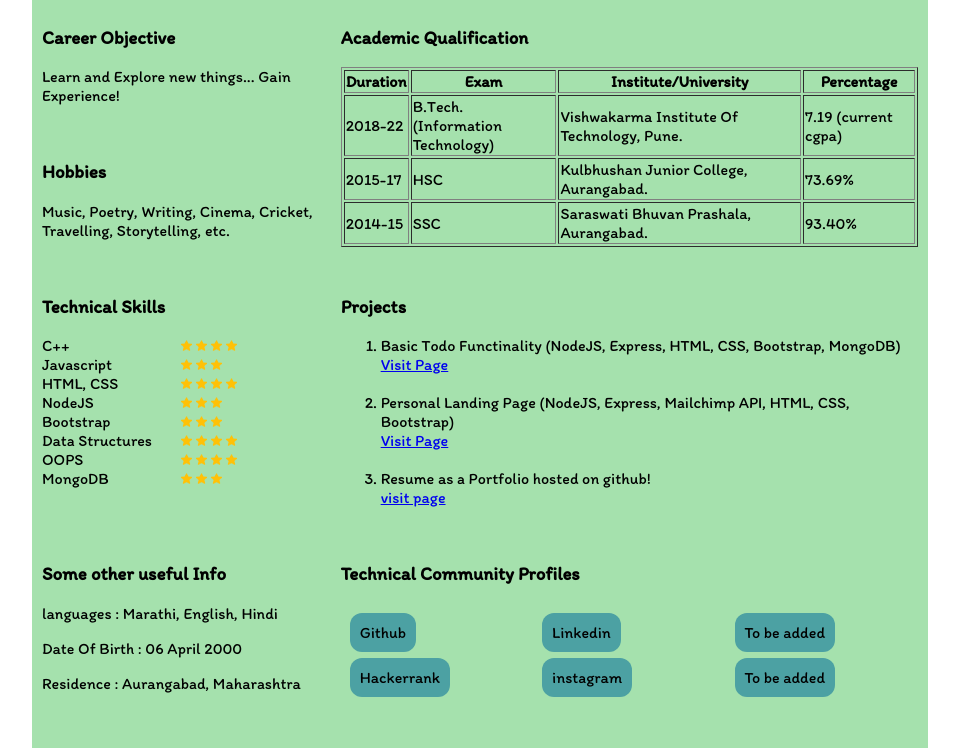
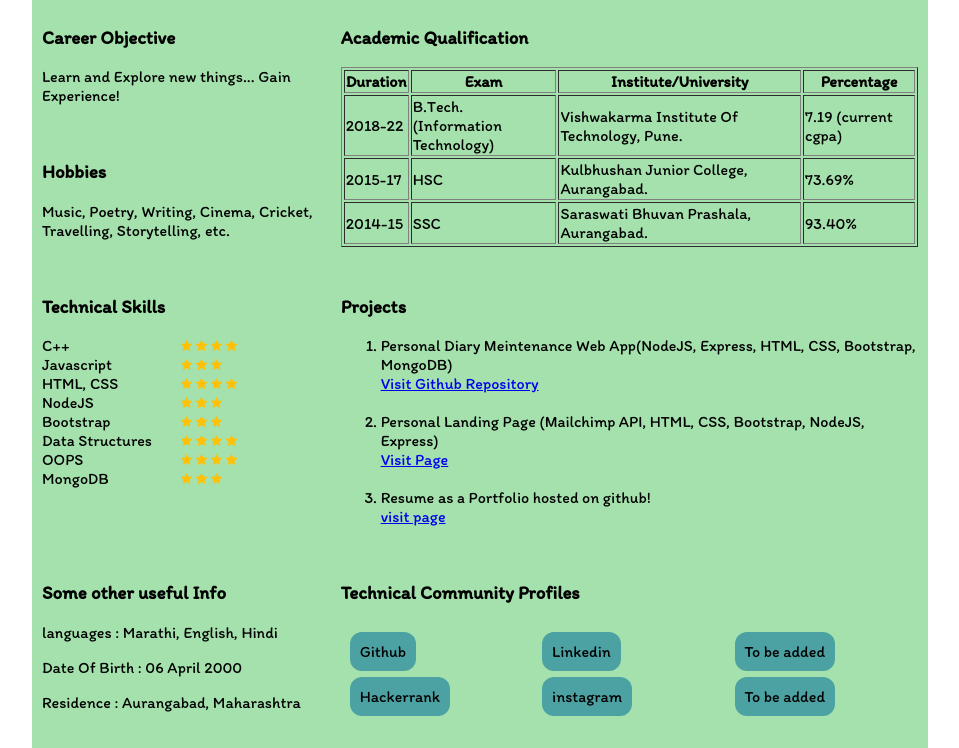
Before and after one commit to utsav642/Resume, a plain HTML site: page index.html in a window 1280 px wide. Shown: the part 179-927 px from the top of the page, without its empty margins (160-1119 px from the left). Drawn offline with Linux system fonts and the light colour scheme.

Commit message:
updated academic projects and image position

```diff
--- a/index.html
+++ b/index.html
@@ -16,8 +16,6 @@
     <div class="container">
 
         <div class="header">
-            <img src="me.jpg" class="image">
-
             <div class="bio">
                 <h2>Utsav Prashant Tayde</h2>
                 <h4>
@@ -25,6 +23,8 @@
                     9423700858
                 </h4>
             </div>
+
+            <img src="me.jpg" class="image">
         </div>
 
         <div class="contents">
@@ -178,11 +178,11 @@
                 <h3>Projects</h3>
                 <ol>
                     <li>
-                        Basic Todo Functinality (NodeJS, Express, HTML, CSS, Bootstrap, MongoDB)<br>
-                        <a href="https://desolate-basin-41330.herokuapp.com/">Visit Page</a>
+                        Personal Diary Meintenance Web App(NodeJS, Express, HTML, CSS, Bootstrap, MongoDB)<br>
+                        <a href="https://github.com/utsav642/Write_Your_Mind">Visit Github Repository</a>
                     </li><br>
                     <li>
-                        Personal Landing Page (NodeJS, Express, Mailchimp API, HTML, CSS, Bootstrap)<br>
+                        Personal Landing Page (Mailchimp API, HTML, CSS, Bootstrap, NodeJS, Express)<br>
                         <a href="https://peaceful-escarpment-38068.herokuapp.com/">Visit Page</a>
                     </li><br>
                     <li>
```
